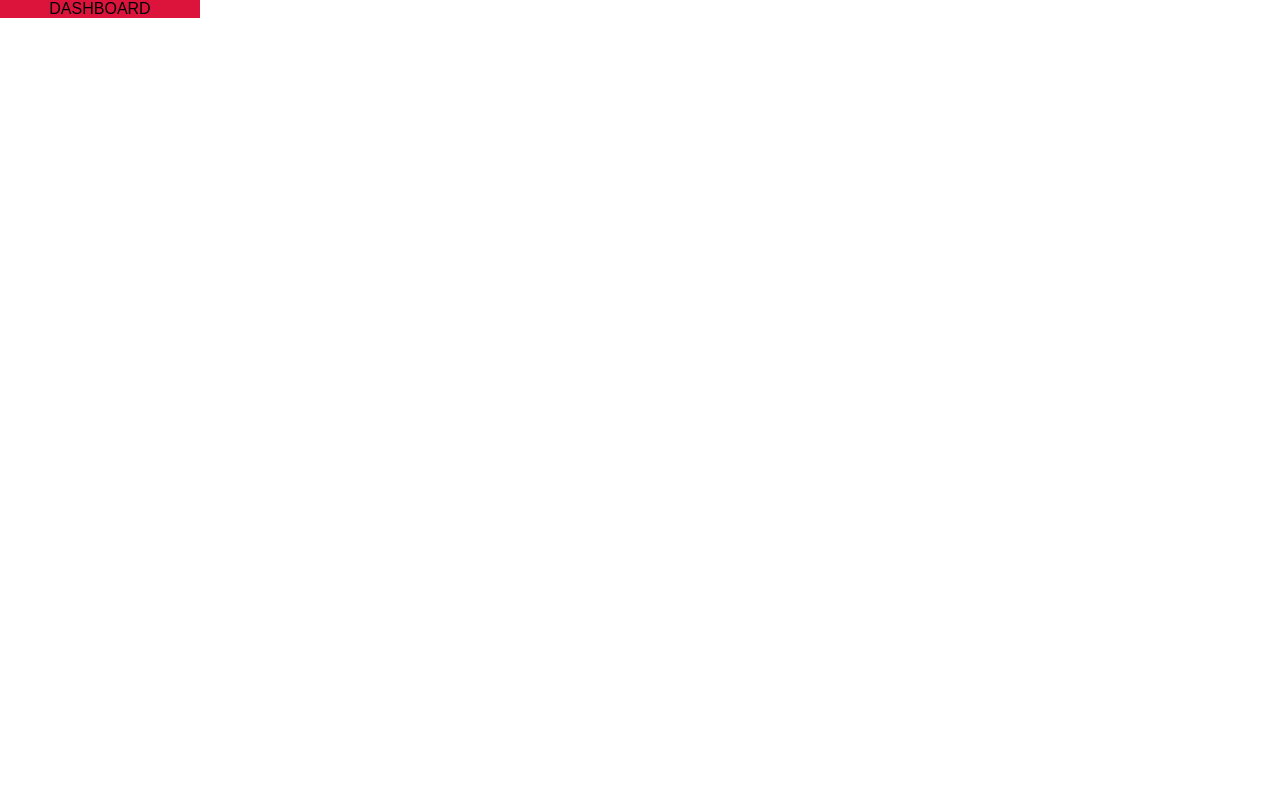
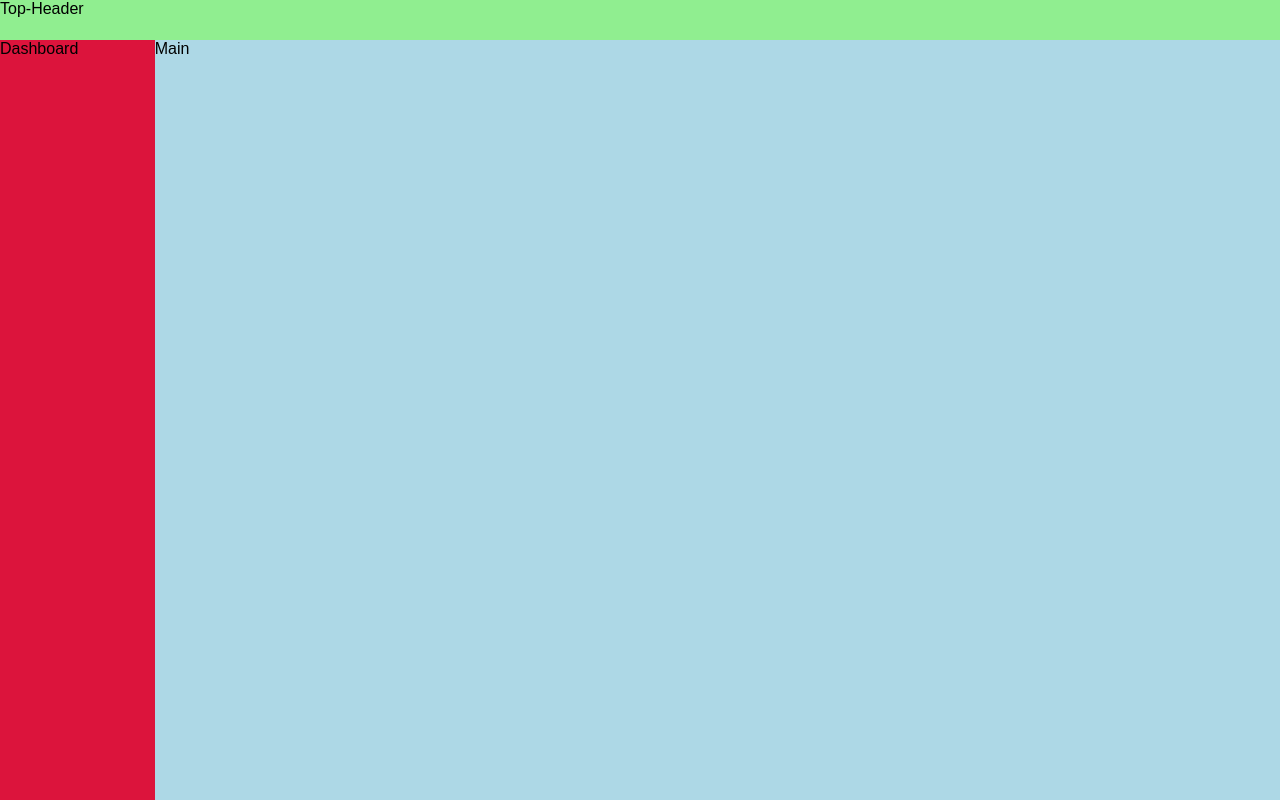
Before and after one commit to devugees/react-cms, a React (Create React App) app: page / in a window 1280 px wide. Built offline with nearby package versions, Linux system fonts and the light colour scheme.

Commit message:
added placeholder background-color for components

```diff
--- a/src/App.css
+++ b/src/App.css
@@ -1,5 +1,5 @@
 .App {
-  text-align: center;
+  text-align: ;
 }
 
 .App-logo {
--- a/src/components/Administration/Administration.css
+++ b/src/components/Administration/Administration.css
@@ -1,7 +1,26 @@
+.Administration {
+  display: flex;
+  height: 100vh;
+}
+
 .Top-Header {
+  background-color: lightgreen;
+  display: block;
+  width: 100%;
+  height: 2.5rem;
+  position: absolute;
+}
+
+.Dashboard {
   background-color: crimson;
-  display: flex;
-  flex-direction: column;
-  width: 200px;
-  height: auto;
+  width: 11rem;
+  height: 95vh;
+  margin: 2.5rem 0;
 }
+
+.Main {
+  background-color: lightblue;
+  height: 95vh;
+  width: 100vw;
+  margin: 2.5rem 0
+}
--- a/src/components/Administration/Administration.js
+++ b/src/components/Administration/Administration.js
@@ -6,12 +6,14 @@ class Administration extends Component {
   render() {
     return (
       <div className='Administration'>
+        <div className='Top-Header'>
+          Top-Header
+        </div>
         <div className='Dashboard'>
-        </div>
-        <div className='Top-Header'>
-        DASHBOARD
+          Dashboard
         </div>
         <div className='Main'>
+          Main
         </div>
       </div>
     );
```
